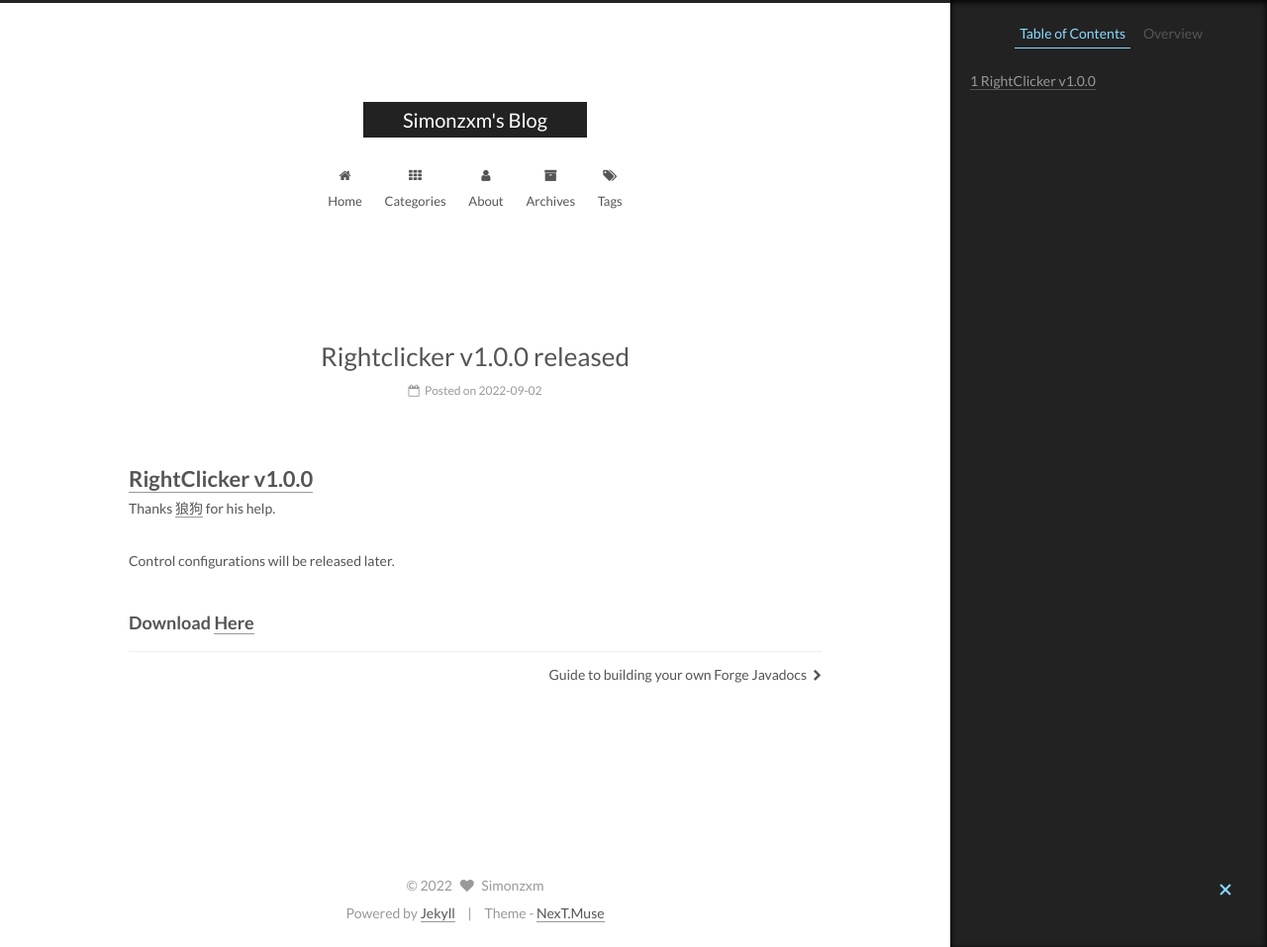
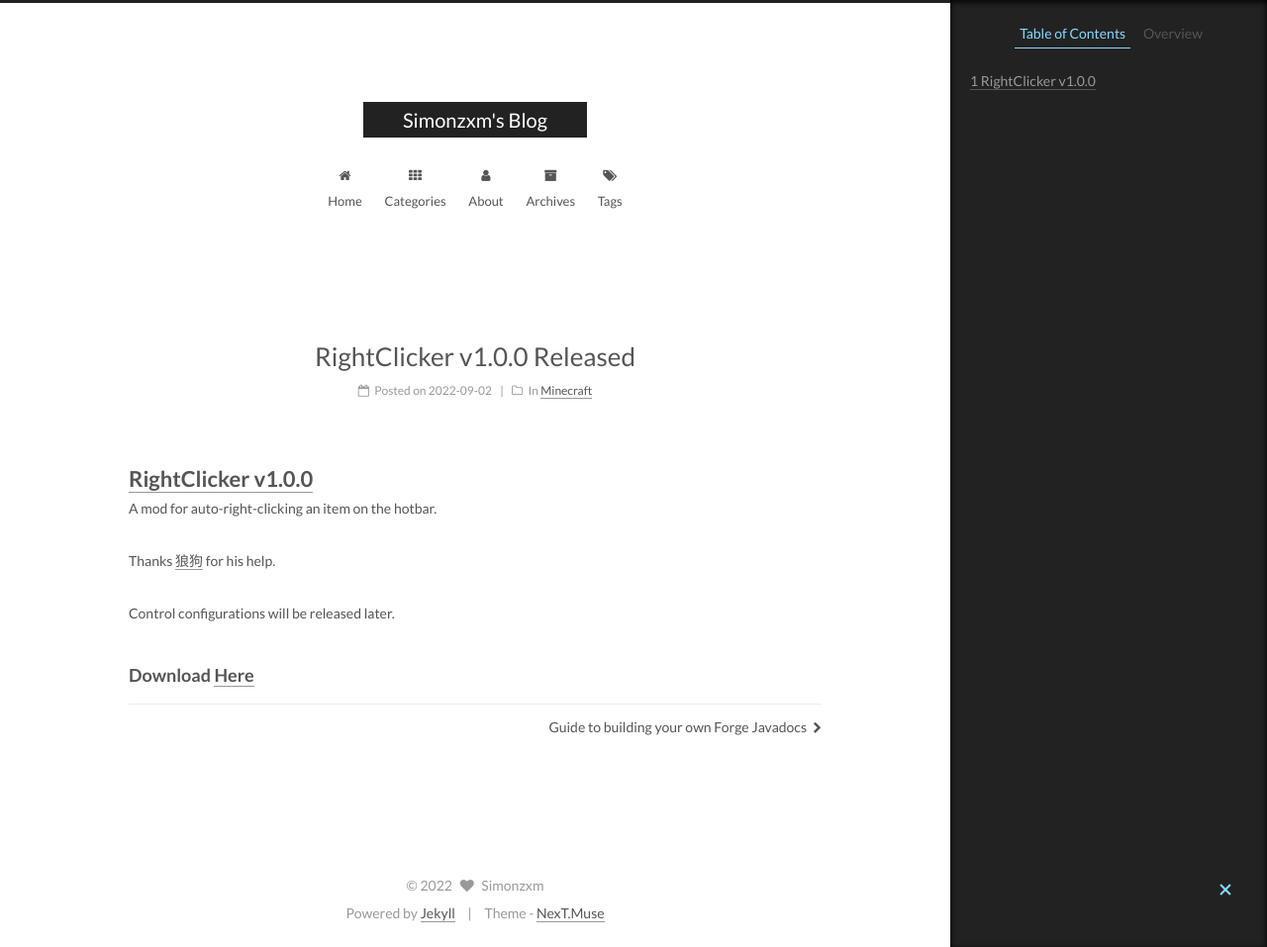
Before and after one commit to Simonzxm/simonzxm.github.io, a Jekyll site: the page built from _posts/2022-09-02-RightClicker v1.0.0 Released.md, in a window 1280 px wide and 957 px high. Shown: the whole window at 99% size. Built offline with Jekyll 4.4.1, drawn with Linux system fonts in a browser that asks for light colours.

Commit message:
Update 2022-09-02-RightClicker v1.0.0 Released.md

```diff
--- a/_posts/2022-09-02-RightClicker v1.0.0 Released.md
+++ b/_posts/2022-09-02-RightClicker v1.0.0 Released.md
@@ -1,4 +1,13 @@
+---
+title: RightClicker v1.0.0 Released
+date: 2022-09-02
+categories:
+- Minecraft
+---
+
 # [RightClicker v1.0.0](https://github.com/Simonzxm/RightClicker)
+
+A mod for auto-right-clicking an item on the hotbar.
 
 Thanks [狼狗](https://space.bilibili.com/1461000070) for his help.
 
```
